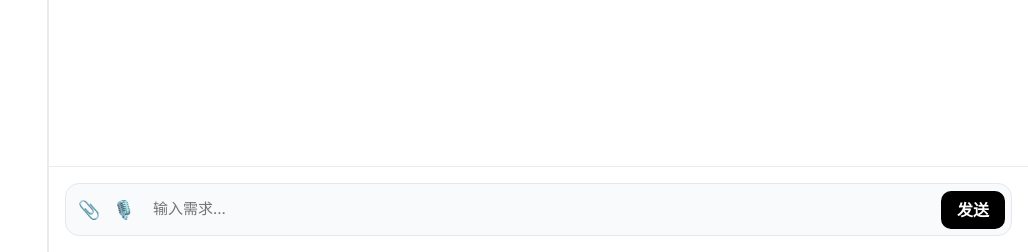
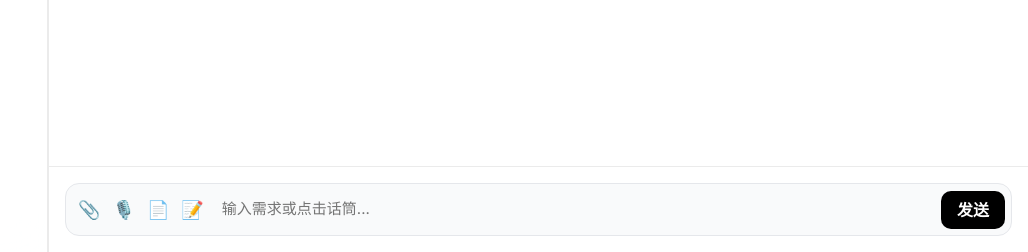
Before and after one commit to zhangliwanguiz/my-website, a Flask app: page / in a window 1280 px wide. Shown: the part 548-800 px from the top of the page, without its empty margins (252-1280 px from the left). Run offline with Flask 3, Linux system fonts and the light colour scheme; some libraries are stand-ins or nearby versions.

Commit message:
修复了一些问题

```diff
--- a/static/css/style.css
+++ b/static/css/style.css
@@ -130,3 +130,7 @@
 .session-item.active { background: #e0f2fe; color: #0369a1; font-weight: 600; }
 .btn-del-session { color: #ef4444; font-size: 14px; background: none; border: none; cursor: pointer; display: none; }
 .session-item:hover .btn-del-session { display: block; }
+/* 单条导出小按钮样式 */
+        .msg-action-bar { display: flex; gap: 8px; align-items: center; flex-wrap: wrap; margin-top: 12px; border-top: 1px dashed #e2e8f0; padding-top: 8px; }
+        .mini-tool-btn { display: inline-flex; align-items: center; gap: 4px; padding: 4px 10px; background: #fff; border: 1px solid #e2e8f0; border-radius: 6px; font-size: 11px; color: #64748b; font-weight: 600; cursor: pointer; transition: 0.2s; }
+        .mini-tool-btn:hover { background: #f8fafc; color: #0f172a; border-color: #cbd5e1; }
--- a/static/js/main.js
+++ b/static/js/main.js
@@ -236,9 +236,14 @@ function sendMessage(customText = null) {
             finalHtml = marked.parse(rawResponse);
             const encodedRawStr = encodeURIComponent(rawResponse);
             const tokensUsed = d.tokens || 0;
-            finalHtml = `<button class="copy-all-btn" data-raw="${encodedRawStr}" onclick="copyAiFullMsg(this)">复制全部</button>`
+            // 【将其完全替换为以下代码】：
+            finalHtml = `<button class="copy-all-btn" data-raw="${encodedRawStr}" onclick="copyAiFullMsg(this)">复制</button>`
                         + finalHtml
-                        + `<br><div class="token-block">⚡ 本次消耗 Token: <b>${tokensUsed}</b></div>`;
+                        + `<div class="msg-action-bar">
+                             <div class="token-block" style="margin-top:0;">⚡ 消耗 Token: <b>${tokensUsed}</b></div>
+                             <button class="mini-tool-btn" onclick="exportSingleMsg(this, 'pdf')" title="仅导出此条内容为PDF">📄 导出PDF</button>
+                             <button class="mini-tool-btn" onclick="exportSingleMsg(this, 'doc')" title="仅导出此条内容为Word">📝 导出Doc</button>
+                           </div>`;
         }
 
         targetBubble.innerHTML = finalHtml;
@@ -330,12 +335,22 @@ function switchSession(sessId, element) {
     }).then(r => r.json()).then(res => {
         if(res.status === 'success') {
             document.getElementById('chatBox').innerHTML = '';
-             res.data.forEach(msg => {
+              res.data.forEach(msg => {
                  const roleClass = msg.role === 'user' ? 'user' : 'bot';
                  const htmlContent = msg.role === 'user' ? msg.content : marked.parse(msg.content);
                  const encodedRawStr = encodeURIComponent(msg.content);
                  const copyBtn = `<button class="copy-all-btn" data-raw="${encodedRawStr}" onclick="copyAiFullMsg(this)">复制</button>`;
-                 appendMsg(roleClass, copyBtn + htmlContent);
+
+                 // 如果是 AI 的回复，加上导出栏，否则普通渲染
+                 if (msg.role === 'bot') {
+                     const actionBars = `<div class="msg-action-bar">
+                                          <button class="mini-tool-btn" onclick="exportSingleMsg(this, 'pdf')">📄 导出PDF</button>
+                                          <button class="mini-tool-btn" onclick="exportSingleMsg(this, 'doc')">📝 导出Doc</button>
+                                         </div>`;
+                     appendMsg(roleClass, copyBtn + htmlContent + actionBars);
+                 } else {
+                     appendMsg(roleClass, copyBtn + htmlContent);
+                 }
              });
         }
     });
@@ -355,3 +370,123 @@ function deleteSession(event, sessId) {
         loadSessions();
     });
 }
+// ==================== 导出文档功能模块 ====================
+function exportChat(type) {
+    const wrappers = document.querySelectorAll('#chatBox .msg-wrapper');
+    // 如果只有预设的一条欢迎语说明没有真正对话
+    if(wrappers.length <= 1) {
+        alert("⚠️ 当前没有可导出的对话记录！");
+        return;
+    }
+
+    // 1. 提取并清理对话内容，生成纯净版 HTML
+    let htmlContent = '<div style="font-family: Arial, Microsoft YaHei, sans-serif; color: #111827;">';
+    htmlContent += '<h2 style="text-align:center; padding-bottom: 10px; border-bottom: 1px solid #e5e7eb;">AI 对话导出记录</h2>';
+
+    wrappers.forEach(w => {
+        const isUser = w.classList.contains('user');
+        const roleName = isUser ? '我' : 'AI 助手';
+        const roleColor = isUser ? '#3b82f6' : '#10b981'; // 用户蓝，AI绿
+
+        // 深度拷贝 DOM 节点，防止破坏当前页面UI
+        const bubbleNode = w.querySelector('.msg-bubble').cloneNode(true);
+        // 清理掉影响阅读的控件（比如复制按钮、Token消耗提示）
+        bubbleNode.querySelectorAll('.copy-all-btn, .token-block').forEach(el => el.remove());
+
+        htmlContent += `
+        <div style="margin-bottom: 20px; page-break-inside: avoid;">
+            <div style="font-weight: bold; font-size: 16px; color: ${roleColor}; margin-bottom: 5px;">${roleName}：</div>
+            <div style="background: ${isUser ? '#f3f4f6' : '#ffffff'}; padding: 12px; border-radius: 8px; line-height: 1.6; font-size: 14px; border: ${isUser ? 'none' : '1px solid #e5e7eb'};">
+                ${bubbleNode.innerHTML}
+            </div>
+        </div>`;
+    });
+    htmlContent += '</div>';
+
+    // 2. 格式化文件名的时间戳
+    const timestamp = new Date().toLocaleDateString().replace(/\//g, '') + "_" + new Date().getHours() + new Date().getMinutes();
+    const fileName = `对话记录_${timestamp}`;
+
+    // 3. 执行导出
+    if (type === 'pdf') {
+        const tempDiv = document.createElement('div');
+        tempDiv.innerHTML = htmlContent;
+        tempDiv.style.padding = '20px';
+
+        // 初始化 html2pdf 配置
+        html2pdf().set({
+            margin: 10,
+            filename: `${fileName}.pdf`,
+            image: { type: 'jpeg', quality: 0.98 },
+            html2canvas: { scale: 2, useCORS: true },
+            jsPDF: { unit: 'mm', format: 'a4', orientation: 'portrait' }
+        }).from(tempDiv).save();
+
+    } else if (type === 'doc') {
+        // 构建兼容微软 Word 编码的 HTML 结构，并转为 Blob 数据流
+        const wordHtml = `
+        <html xmlns:o='urn:schemas-microsoft-com:office:office' xmlns:w='urn:schemas-microsoft-com:office:word' xmlns='http://www.w3.org/TR/REC-html40'>
+        <head><meta charset='utf-8'><title>Chat Export</title></head>
+        <body>${htmlContent}</body></html>`;
+
+        const blob = new Blob(['\ufeff', wordHtml], { type: 'application/msword' });
+        const link = document.createElement('a');
+        link.href = URL.createObjectURL(blob);
+        link.download = `${fileName}.doc`;
+        document.body.appendChild(link);
+        link.click();
+        document.body.removeChild(link);
+    }
+}
+// ==================== 单条 AI 回复内容导出引擎 ====================
+function exportSingleMsg(btn, type) {
+    // 1. 抓取当前按钮所在的完整对话气泡
+    const bubble = btn.closest('.msg-bubble');
+    if (!bubble) return;
+
+    // 2. 深度克隆节点，以免破坏当前网页展示
+    const cloneNode = bubble.cloneNode(true);
+    // 剔除不需要导出的按钮和不需要的UI元素
+    cloneNode.querySelectorAll('.copy-all-btn, .msg-action-bar').forEach(el => el.remove());
+
+    // 3. 构建供打印的干净 HTML 外壳（加入内联样式以兼容 Word/PDF）
+    const htmlContent = `
+    <div style="font-family: 'Microsoft YaHei', sans-serif; color: #111827; line-height: 1.6; font-size: 14pt;">
+        ${cloneNode.innerHTML}
+    </div>`;
+
+    const timestamp = new Date().getTime().toString().slice(-6);
+    const fileName = `AI专项回复_${timestamp}`;
+
+    // 4. 执行单独生成
+    if (type === 'pdf') {
+        const tempDiv = document.createElement('div');
+        tempDiv.innerHTML = htmlContent;
+        tempDiv.style.padding = '15px';
+
+        btn.innerText = "⏳ 处理中...";
+        html2pdf().set({
+            margin: 15,
+            filename: `${fileName}.pdf`,
+            image: { type: 'jpeg', quality: 0.98 },
+            html2canvas: { scale: 2, useCORS: true },
+            jsPDF: { unit: 'mm', format: 'a4', orientation: 'portrait' }
+        }).from(tempDiv).save().then(() => {
+            btn.innerText = "📄 导出PDF";
+        });
+
+    } else if (type === 'doc') {
+        const wordHtml = `
+        <html xmlns:o='urn:schemas-microsoft-com:office:office' xmlns:w='urn:schemas-microsoft-com:office:word' xmlns='http://www.w3.org/TR/REC-html40'>
+        <head><meta charset='utf-8'><title>AI Export</title></head>
+        <body>${htmlContent}</body></html>`;
+
+        const blob = new Blob(['\ufeff', wordHtml], { type: 'application/msword' });
+        const link = document.createElement('a');
+        link.href = URL.createObjectURL(blob);
+        link.download = `${fileName}.doc`;
+        document.body.appendChild(link);
+        link.click();
+        document.body.removeChild(link);
+    }
+}
--- a/templates/index.html
+++ b/templates/index.html
@@ -10,7 +10,10 @@
     <script src="https://cdnjs.cloudflare.com/ajax/libs/highlight.js/11.8.0/highlight.min.js"></script>
     <!-- 引入 mammoth.js 用于前端纯静态解析 Word docx 文档 -->
     <script src="https://cdnjs.cloudflare.com/ajax/libs/mammoth/1.6.0/mammoth.browser.min.js"></script>
+    <!-- 在 head 标签内，原有的 mammoth.js 下方加入这行 -->
+    <script src="https://cdnjs.cloudflare.com/ajax/libs/html2pdf.js/0.10.1/html2pdf.bundle.min.js"></script>
     <link rel="stylesheet" href="/static/css/style.css">
+
 </head>
 <body>
     <div class="app-container">
@@ -88,13 +91,16 @@
                         <span id="uploadPercent">0%</span>
                     </div>
                     <div id="attachmentsPreview"></div>
-                    <div class="input-area">
-                        <input type="file" id="fileInput" style="display:none;" onchange="handleFileUpload(event)">
-                        <button class="tool-btn" onclick="document.getElementById('fileInput').click()">📎</button>
-                        <button class="tool-btn" id="voiceBtn" onclick="toggleVoice()">🎙️</button>
-                        <input type="text" id="chatInput" class="chat-input" placeholder="输入需求..." onkeypress="if(event.key==='Enter')sendMessage()">
-                        <button class="btn-send" onclick="sendMessage()">发送</button>
-                    </div>
+                   <!-- 修改后：增加了两个工具按钮 📄 和 📝 -->
+    <div class="input-area">
+        <input type="file" id="fileInput" style="display:none;" onchange="handleFileUpload(event)">
+        <button class="tool-btn" onclick="document.getElementById('fileInput').click()" title="上传附件">📎</button>
+        <button class="tool-btn" id="voiceBtn" onclick="toggleVoice()" title="语音输入">🎙️</button>
+        <button class="tool-btn" onclick="exportChat('pdf')" title="导出为 PDF">📄</button>
+        <button class="tool-btn" onclick="exportChat('doc')" title="导出为 Word">📝</button>
+        <input type="text" id="chatInput" class="chat-input" placeholder="输入需求或点击话筒..." onkeypress="if(event.key==='Enter')sendMessage()">
+        <button class="btn-send" onclick="sendMessage()">发送</button>
+    </div>
                 </div>
             </div>
         </div>
```
Also changed, not shown: chat_data.db.
